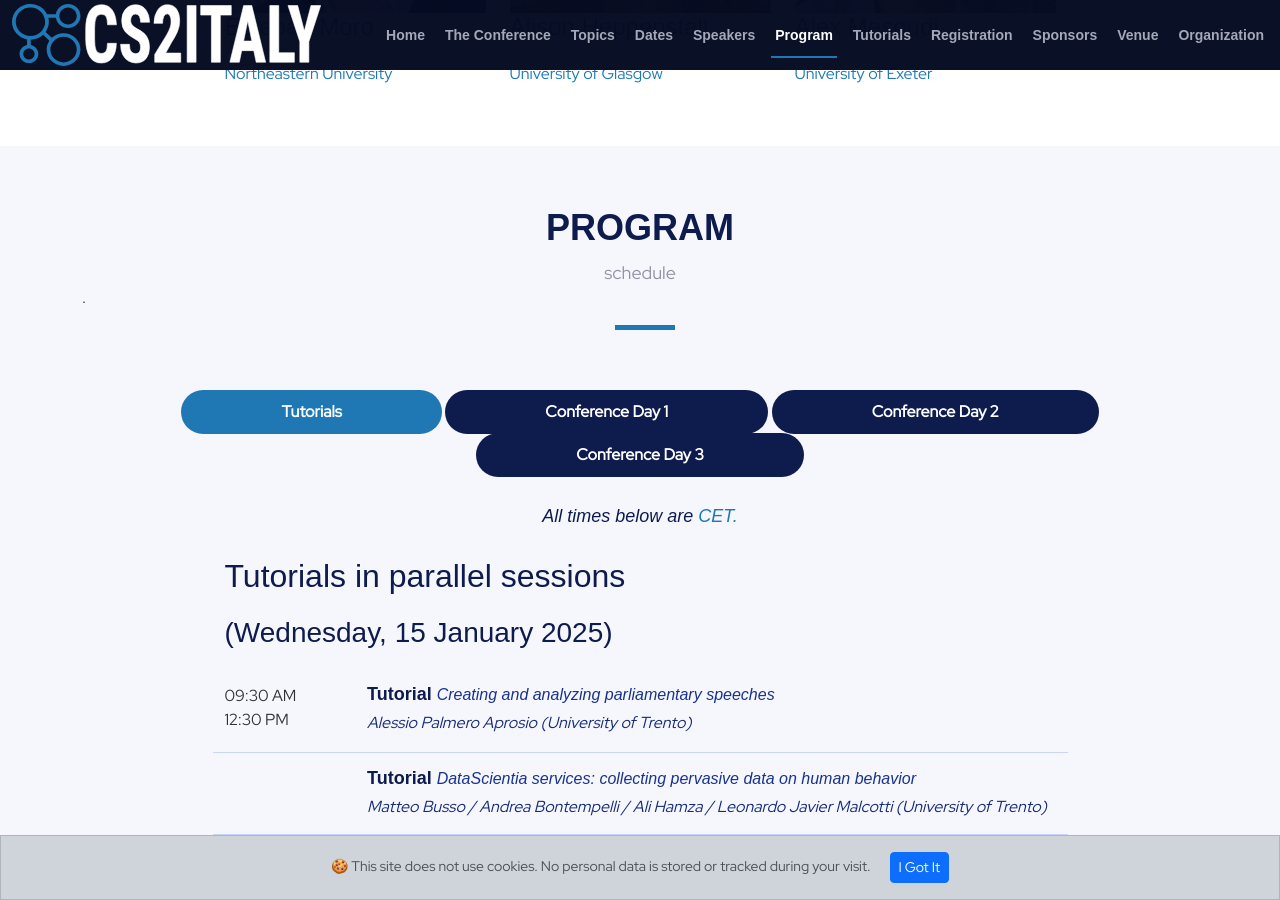
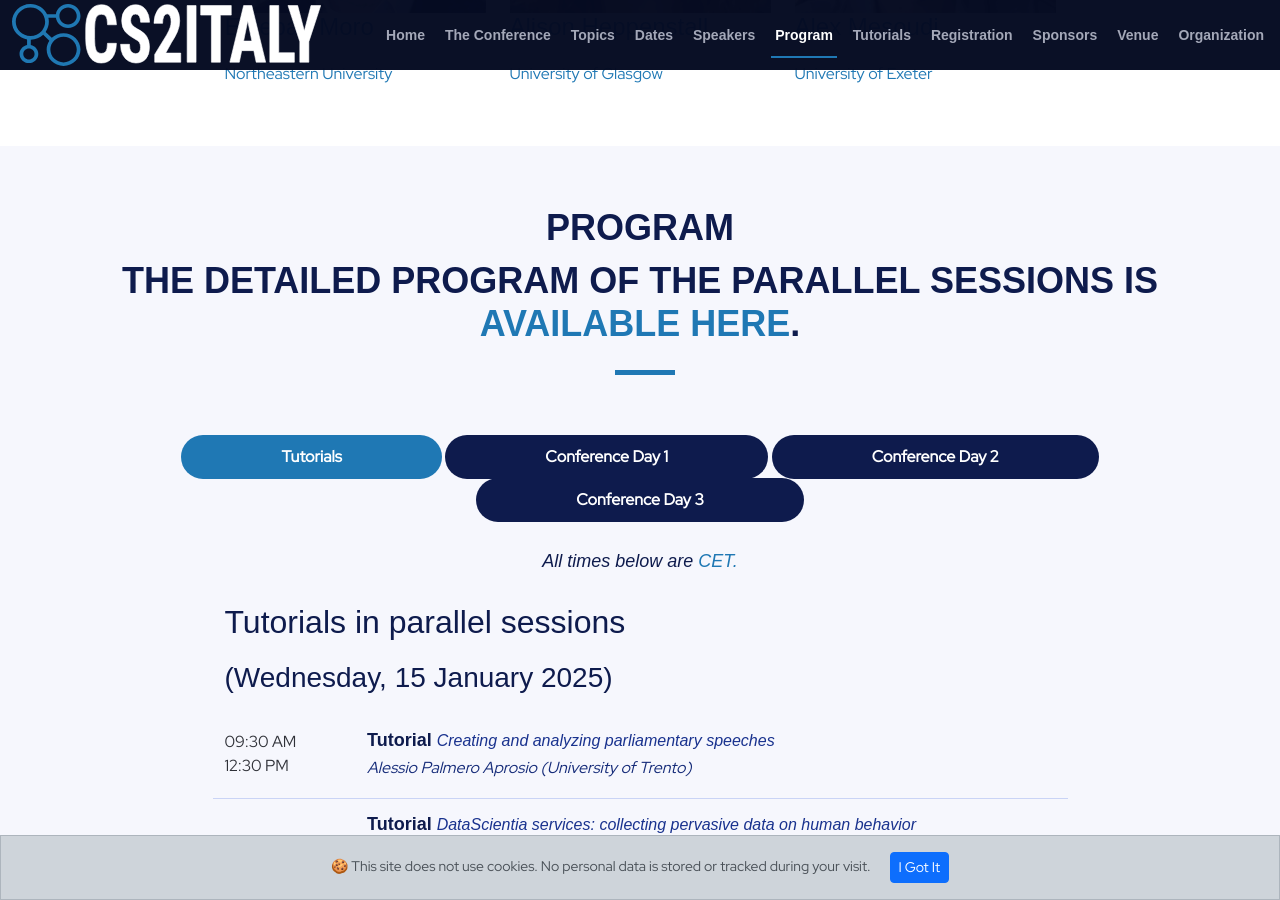
Before and after one commit to CS2Italy/conference, a Jekyll site: the page built from docs/index.md, in a window 1280 px wide and 900 px high, scrolled down 3896 px. Built offline with Jekyll 4.4.1, drawn with Linux system fonts in a browser that asks for light colours.

Commit message:
Update default.html

```diff
--- a/docs/_layouts/default.html
+++ b/docs/_layouts/default.html
@@ -191,7 +191,7 @@
       <div class="container" data-aos="fade-up">
         <div class="section-header">
           <h2>Program</h2>
-          <p>schedule</a></p>.
+          <h2>The detailed program of the parallel sessions is <a href="https://drive.google.com/file/d/1LBWzoebdQnHHph6TRxum_6dYglprmzM9/view?usp=sharing"> available here</a>.</h2>
         </div>
 
         <ul class="nav nav-tabs" role="tablist" data-aos="fade-up" data-aos-delay="100">
```
